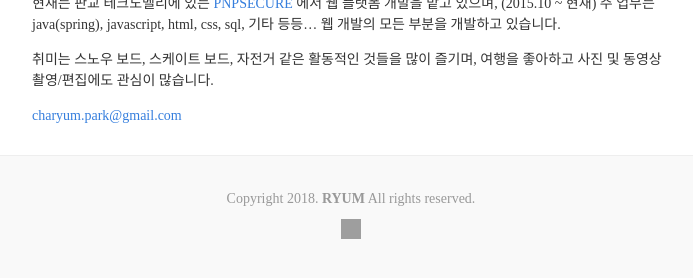
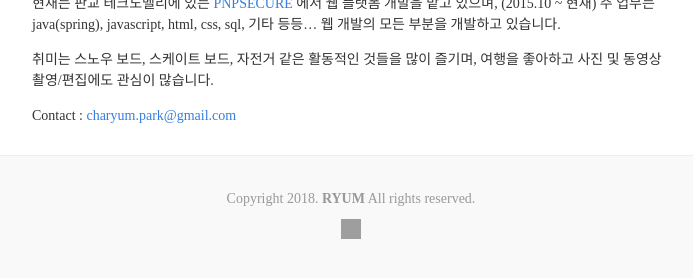
Before and after one commit to ryum91/ryum91.github.com, a Jekyll site: the page built from about.md, in a window 1280 px wide. Shown: the part 394-672 px from the top of the page, without its empty margins (289-982 px from the left). Built offline with Jekyll 4.4.1, drawn with Linux system fonts in a browser that asks for light colours; nearby versions of some CDN libraries; some web fonts are replaced; grey boxes are pictures that could not be loaded.

Commit message:
[Update] layout

```diff
--- a/about.md
+++ b/about.md
@@ -11,4 +11,4 @@ title: "About"
 
 취미는 스노우 보드, 스케이트 보드, 자전거 같은 활동적인 것들을 많이 즐기며, 여행을 좋아하고 사진 및 동영상 촬영/편집에도 관심이 많습니다.
 
-[charyum.park@gmail.com](mailto:charyum.park@gmail.com)
+Contact : [charyum.park@gmail.com](mailto:charyum.park@gmail.com)
--- a/css/style.css
+++ b/css/style.css
@@ -220,3 +220,6 @@ html {
 ::-webkit-scrollbar-thumb {
   background: RGBA(0,0,0,.1);
 }
+body {
+  overflow-y: scroll;
+}
```
Also changed, not shown: js/alexpearce.js (+6 -1 lines).
